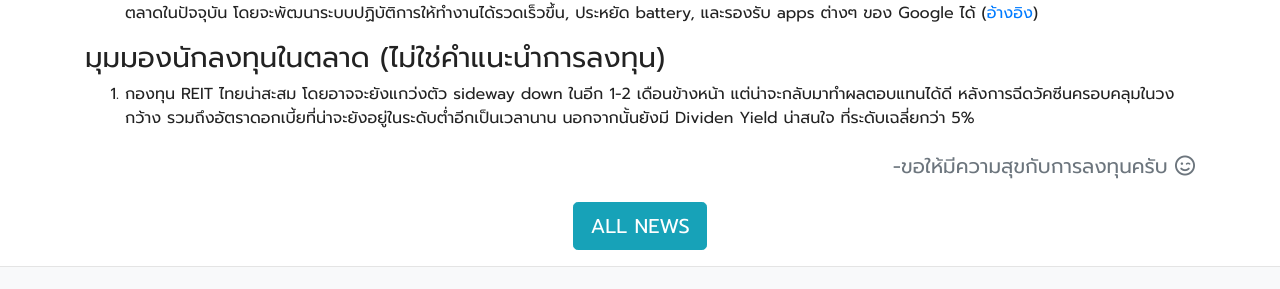
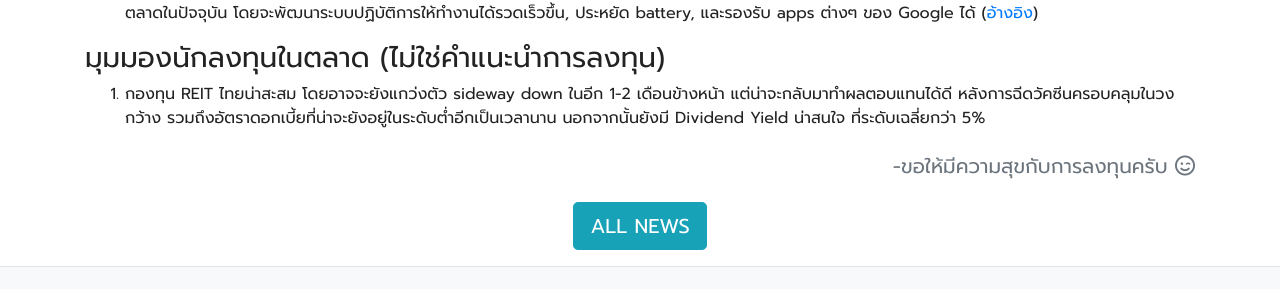
Before and after one commit to moneysart/moneysart.github.io, a Jekyll site: the page built from weekly/_posts/2021-05-23-summary.md, in a window 1280 px wide. Shown: the part 975-1264 px from the top of the page. Built offline with Jekyll 4.4.1, drawn with Linux system fonts in a browser that asks for light colours; nearby versions of some CDN libraries.

Commit message:
fix typo

```diff
--- a/weekly/_posts/2021-05-23-summary.md
+++ b/weekly/_posts/2021-05-23-summary.md
@@ -34,4 +34,4 @@ date: 2021-05-23
 
 ### มุมมองนักลงทุนในตลาด (ไม่ใช่คำแนะนำการลงทุน)
 
-1. กองทุน REIT ไทยน่าสะสม โดยอาจจะยังแกว่งตัว sideway down ในอีก 1-2 เดือนข้างหน้า แต่น่าจะกลับมาทำผลตอบแทนได้ดี หลังการฉีดวัคซีนครอบคลุมในวงกว้าง รวมถึงอัตราดอกเบี้ยที่น่าจะยังอยู่ในระดับต่ำอีกเป็นเวลานาน นอกจากนั้นยังมี Dividen Yield น่าสนใจ ที่ระดับเฉลี่ยกว่า 5%
+1. กองทุน REIT ไทยน่าสะสม โดยอาจจะยังแกว่งตัว sideway down ในอีก 1-2 เดือนข้างหน้า แต่น่าจะกลับมาทำผลตอบแทนได้ดี หลังการฉีดวัคซีนครอบคลุมในวงกว้าง รวมถึงอัตราดอกเบี้ยที่น่าจะยังอยู่ในระดับต่ำอีกเป็นเวลานาน นอกจากนั้นยังมี Dividend Yield น่าสนใจ ที่ระดับเฉลี่ยกว่า 5%
```
